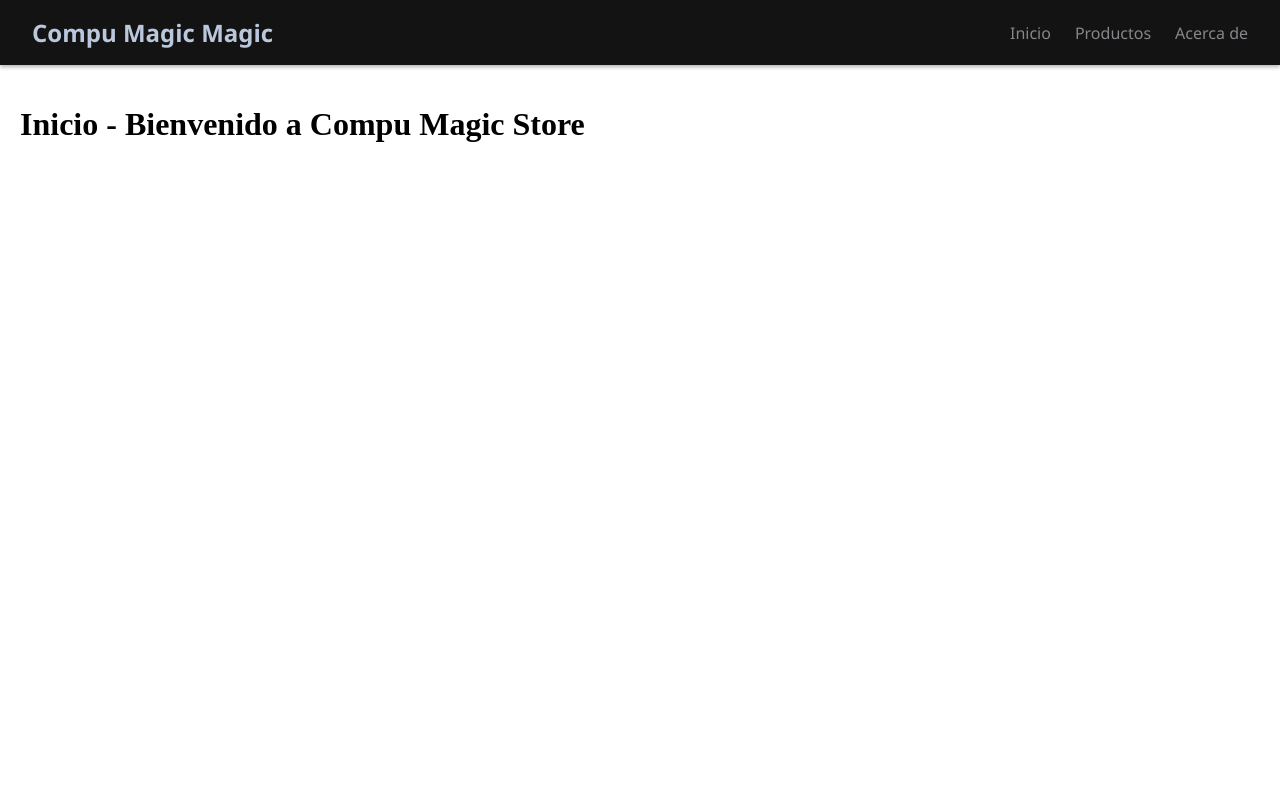
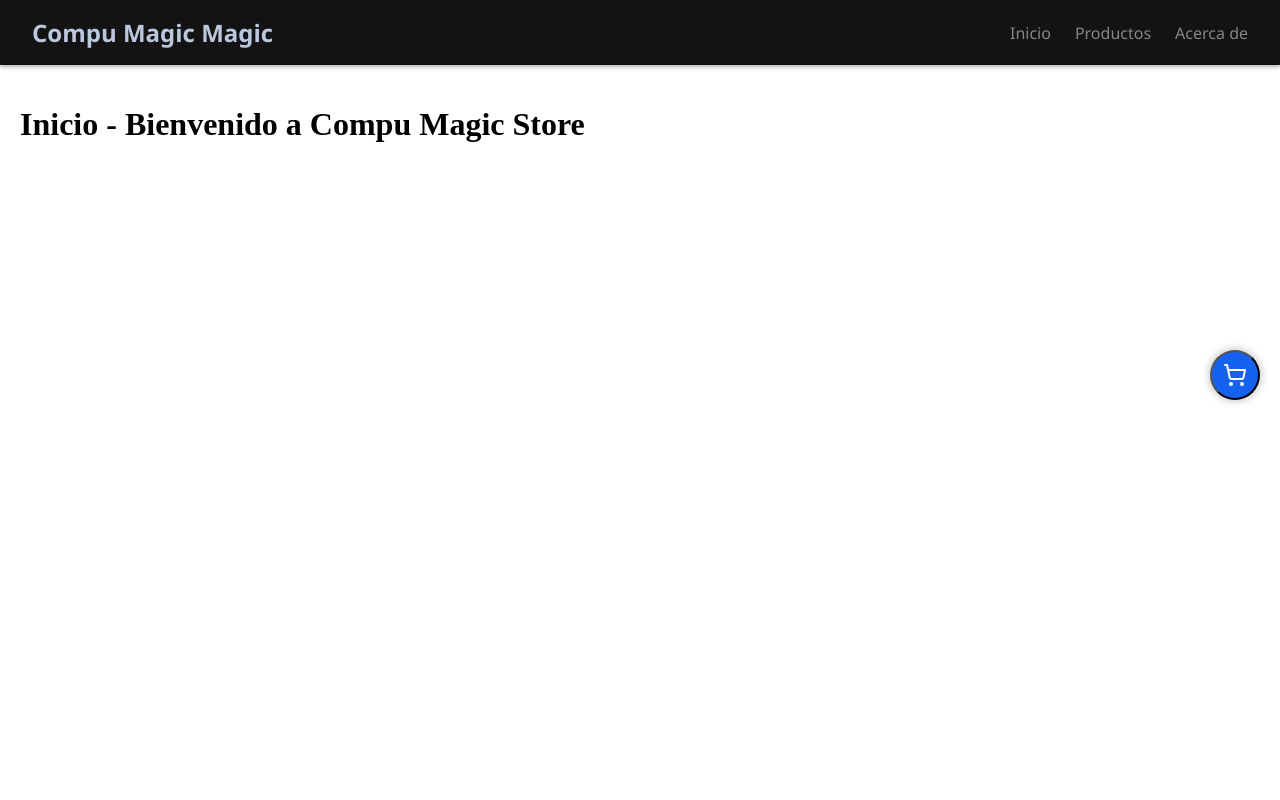
Before and after one commit to luis505050/Compu-Magic-Store, a React (Vite) app: page / in a window 1280 px wide. Shown: the top 800 px of the page. Built offline with nearby package versions, Linux system fonts and the light colour scheme.

Commit message:
✨ feat: agregar icono flotante de carrito con contador y panel interactivo

```diff
--- a/package.json
+++ b/package.json
@@ -10,6 +10,7 @@
     "preview": "vite preview"
   },
   "dependencies": {
+    "lucide-react": "^0.511.0",
     "react": "^19.1.0",
     "react-dom": "^19.1.0",
     "react-router-dom": "^7.6.0"
--- a/src/App.jsx
+++ b/src/App.jsx
@@ -5,6 +5,7 @@ import Productos from './pages/productos';
 import Navbar from './components/Navbar';
 import Footer from './context/footer';
 import './styles/Global.css'
+import CarritoFlotante from './context/Carritoflotante';
 
 const App = () => {
   return (
@@ -16,6 +17,7 @@ const App = () => {
           <Route path="/about" element={<About />} />
           <Route path="/productos" element={<Productos />} />
         </Routes>
+        <CarritoFlotante/>
       </main>
       <Footer />
     </div>
--- /dev/null
+++ b/src/context/CarritoFlotante.jsx
@@ -0,0 +1,54 @@
+import { useContext, useState } from "react";
+import { CarritoContext } from "../context/CarritoContext";
+import { ShoppingCart } from "lucide-react";
+import "../styles/CarritoFlotante.css"; // Asegúrate de tener este archivo
+
+const CarritoFlotante = () => {
+  const { carrito, eliminarDelCarrito } = useContext(CarritoContext);
+  const [visible, setVisible] = useState(false);
+
+  const cantidadTotal = carrito.reduce((acc, prod) => acc + prod.cantidad, 0);
+
+  return (
+    <div>
+      {/* Ícono flotante accesible */}
+      <button
+        className="carrito-icono"
+        onClick={() => setVisible(!visible)}
+        aria-label="Ver carrito"
+      >
+        <ShoppingCart color="white" />
+        {cantidadTotal > 0 && (
+          <div className="carrito-badge">{cantidadTotal}</div>
+        )}
+      </button>
+
+      {/* Panel con productos */}
+      {visible && (
+        <div className="carrito-panel">
+          <h3>Carrito</h3>
+          {carrito.length === 0 ? (
+            <p>No hay productos.</p>
+          ) : (
+            carrito.map((item) => (
+              <div key={item.id} className="carrito-item">
+                <div>
+                  <strong>{item.nombre}</strong>
+                  <p>Cant: {item.cantidad}</p>
+                </div>
+                <button
+                  onClick={() => eliminarDelCarrito(item.id)}
+                  className="eliminar-btn"
+                >
+                  X
+                </button>
+              </div>
+            ))
+          )}
+        </div>
+      )}
+    </div>
+  );
+};
+
+export default CarritoFlotante;
--- /dev/null
+++ b/src/styles/CarritoFlotante.css
@@ -0,0 +1,58 @@
+.carrito-icono {
+  position: fixed;
+  bottom: 50%;
+  right: 20px;
+  background-color: #1561F0;
+  border-radius: 50%;
+  width: 50px;
+  height: 50px;
+  display: flex;
+  justify-content: center;
+  align-items: center;
+  cursor: pointer;
+  box-shadow: 0 0 10px rgba(0, 0, 0, 0.3);
+  z-index: 1000;
+}
+
+.carrito-badge {
+  position: absolute;
+  top: 0px;
+  right: 0px;
+  background-color: red;
+  color: white;
+  border-radius: 50%;
+  padding: 2px 6px;
+  font-size: 12px;
+  font-weight: bold;
+}
+
+.carrito-panel {
+  position: fixed;
+  bottom: 80px;
+  right: 20px;
+  width: 300px;
+  max-height: 400px;
+  overflow-y: auto;
+  background-color: #2B2B2B;
+  color: white;
+  padding: 1rem;
+  border-radius: 12px;
+  box-shadow: 0 0 15px rgba(0, 0, 0, 0.4);
+  z-index: 1000;
+}
+
+.carrito-item {
+  display: flex;
+  justify-content: space-between;
+  align-items: center;
+  margin-bottom: 0.5rem;
+}
+
+.carrito-eliminar {
+  background-color: red;
+  color: white;
+  border: none;
+  border-radius: 4px;
+  padding: 0.2rem 0.5rem;
+  cursor: pointer;
+}
```
Also changed, not shown: 1 other file (tests, documents, lock files or other folders).
